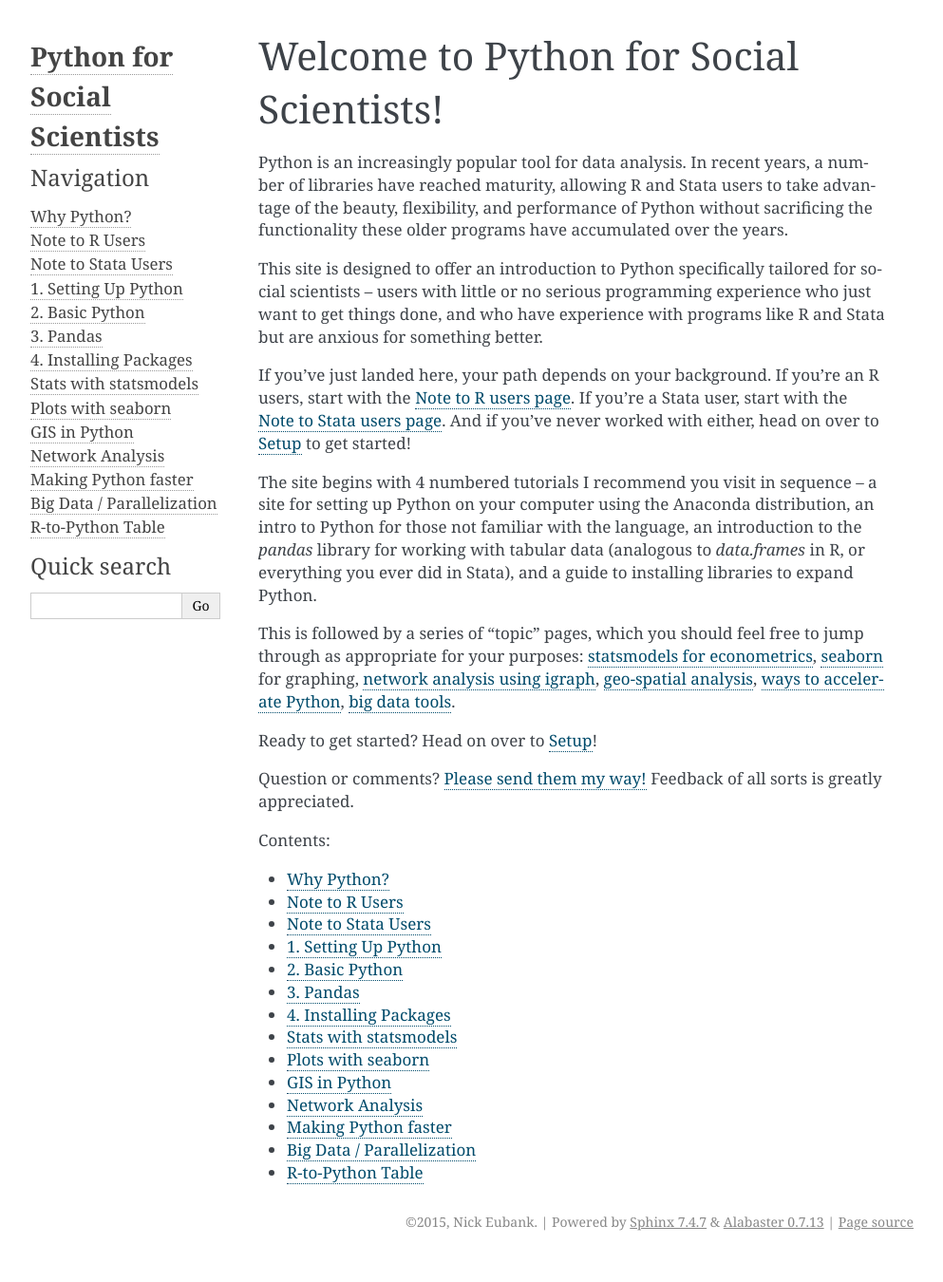
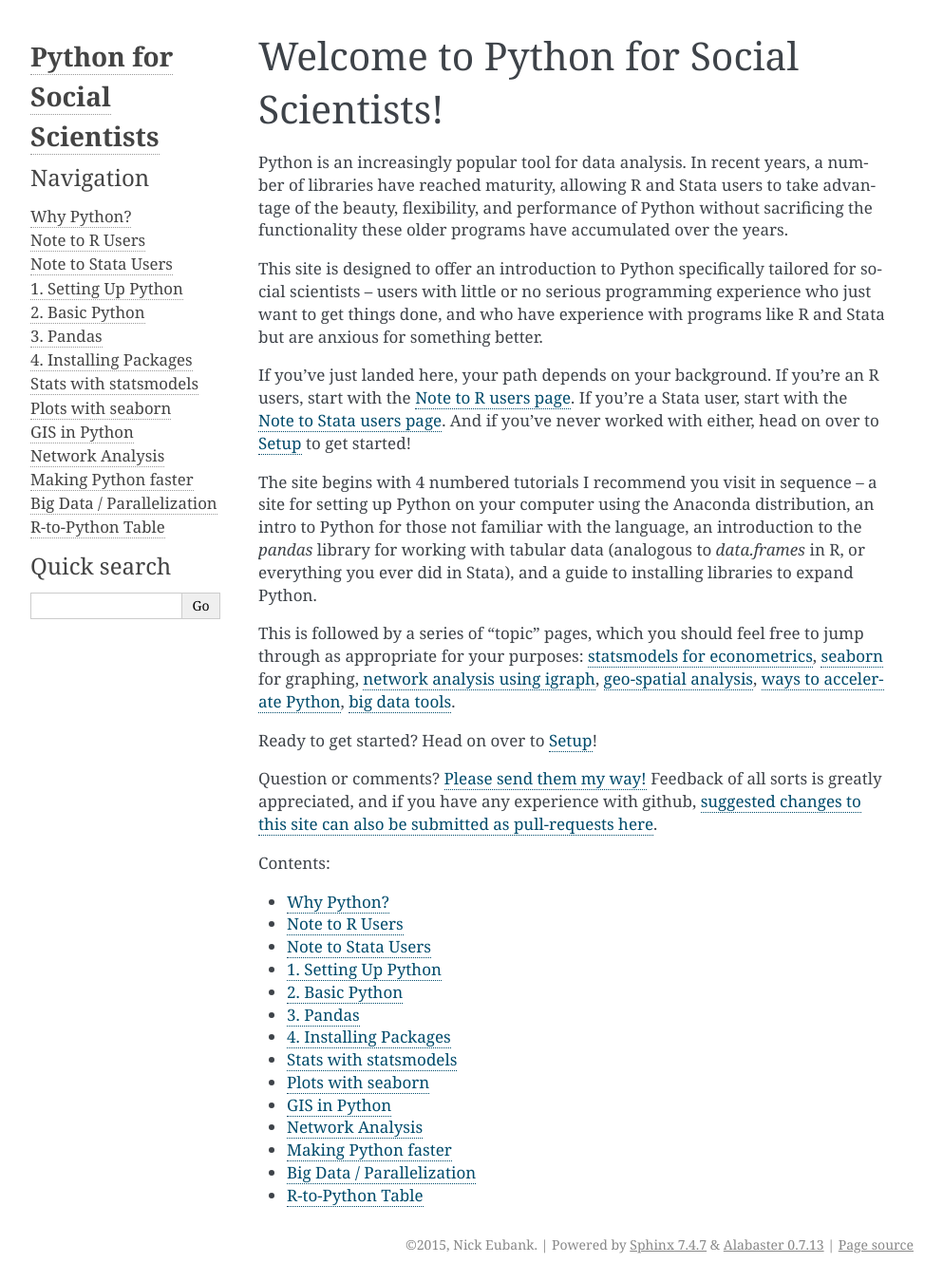
Before and after one commit to nickeubank/python-for-social-scientists, a Sphinx documentation site: the page built from source/index.rst, in a window 1280 px wide. Shown: the whole page at 95% size, without its empty margins (148-1141 px from the left). Built offline with Sphinx 7.4.7, drawn with Linux system fonts in a browser that asks for light colours; before the commit the page ends 1326 px from its top, so only the background shows below that.

Commit message:
add git address to website

```diff
--- a/source/index.rst
+++ b/source/index.rst
@@ -19,7 +19,7 @@ This is followed by a series of "topic" pages, which you should feel free to jum
 
 Ready to get started? Head on over to :doc:`Setup </1_setup>`!
 
-Question or comments? `Please send them my way! <mailto:nickeubank+pss@gmail.com>`_ Feedback of all sorts is greatly appreciated.
+Question or comments? `Please send them my way! <mailto:nickeubank+pss@gmail.com>`_ Feedback of all sorts is greatly appreciated, and if you have any experience with github, `suggested changes to this site can also be submitted as pull-requests here <https://github.com/nickeubank/python-for-social-scientists>`_.
 
 Contents:
 
```
